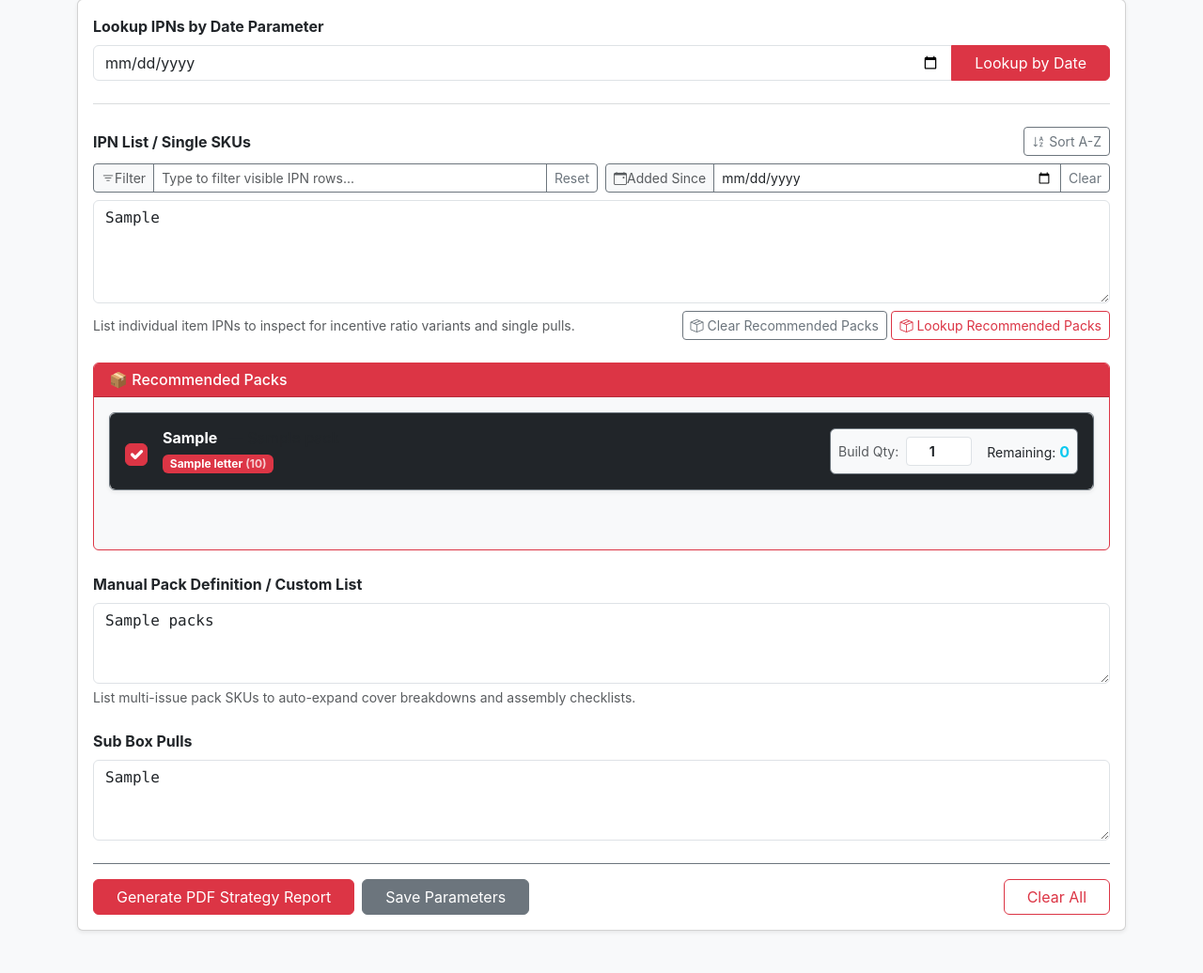
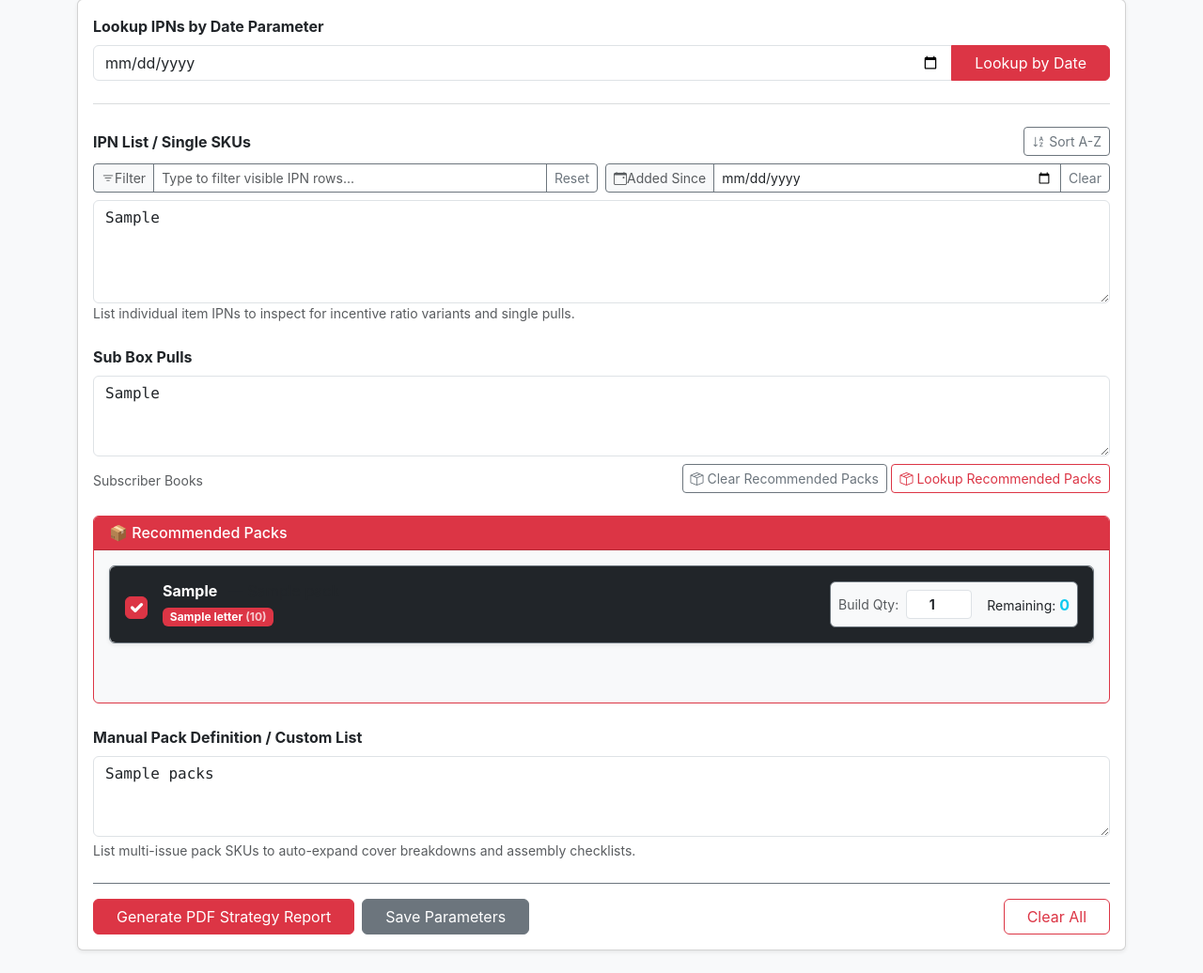
Before and after one commit to justusbrothers/Cabal, a Django app: template cabal/templates/vanguard/vanguard.html in a window 1280 px wide. Shown: the part 97-1133 px from the top of the page at 94% size. Before the commit the page ends 1089 px from the top, so only its background shows below. Run offline with Django 3.2, Linux system fonts and the light colour scheme; the template is opened without the code that fills it: most values are stand-ins (such as "Sample title", 1, 10 or a date in 2020).

Commit message:
reordered output of packs and subs

```diff
--- a/cabal/templates/vanguard/vanguard.html
+++ b/cabal/templates/vanguard/vanguard.html
@@ -71,8 +71,18 @@
 
                     <textarea id="ipn_list" name="ipn_list" class="form-control font-monospace" rows="4" placeholder="Enter IPNs or SKUs, separated by commas or newlines...">{{ ipn_list }}</textarea>
 
+                    <div class="form-text text-muted my-0">List individual item IPNs to inspect for incentive ratio variants and single pulls.</div>
+                </div>
+
+                <!-- Sub Box Pulls -->
+                <div class="mb-4">
+                    <label for="sub_box_pulls" class="form-label fw-bold">Sub Box Pulls</label>
+
+                    <textarea id="sub_box_pulls" name="sub_box_pulls" class="form-control font-monospace" rows="3" placeholder="Enter customer sub box pull requests...">{{ sub_box_pulls }}</textarea>
+
                     <div class="d-flex justify-content-between align-items-center mt-2">
-                        <div class="form-text text-muted my-0">List individual item IPNs to inspect for incentive ratio variants and single pulls.</div>
+                        <div class="form-text text-muted">Subscriber Books</div>
+
                         <div>
                             <button type="button" id="btn-clear-packs" class="btn btn-outline-secondary btn-sm mr-3">
                                 <i class="bi bi-box-seam"></i> Clear Recommended Packs
@@ -150,12 +160,6 @@
                     <div class="form-text text-muted">List multi-issue pack SKUs to auto-expand cover breakdowns and assembly checklists.</div>
                 </div>
 
-                <!-- Sub Box Pulls -->
-                <div class="mb-4">
-                    <label for="sub_box_pulls" class="form-label fw-bold">Sub Box Pulls</label>
-                    <textarea id="sub_box_pulls" name="sub_box_pulls" class="form-control font-monospace" rows="3" placeholder="Enter customer sub box pull requests...">{{ sub_box_pulls }}</textarea>
-                </div>
-
                 <!-- Actions -->
                 <div class="d-flex flex-wrap gap-2 pt-3 border-top border-secondary">
                     <button type="submit" name="action" value="generate_pdf" class="btn btn-primary px-4">Generate PDF Strategy Report</button>
```
